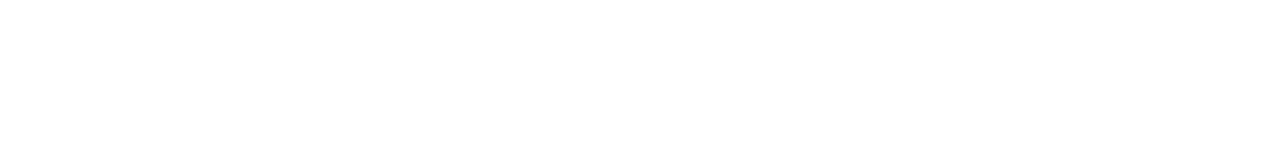
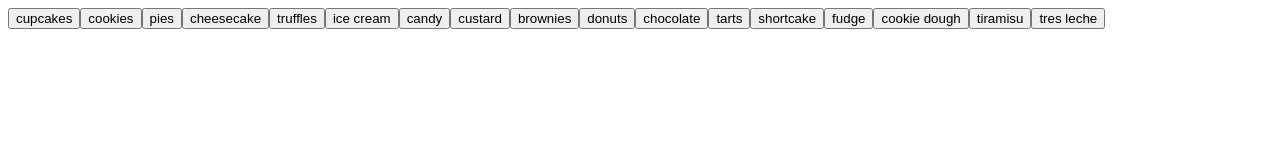
Before and after one commit to laene/Giftastic, a plain HTML site: page index.html in a window 1280 px wide. Drawn offline with nearby package versions, Linux system fonts and the light colour scheme.

Commit message:
added append buttons function in JS

```diff
--- a/game.js
+++ b/game.js
@@ -0,0 +1,26 @@
+var topics = [
+    "cupcakes",
+    "cookies",
+    "pies",
+    "cheesecake",
+    "truffles",
+    "ice cream",
+    "candy",
+    "custard",
+    "brownies",
+    "donuts",
+    "chocolate",
+    "tarts",
+    "shortcake",
+    "fudge",
+    "cookie dough",
+    "tiramisu",
+    "tres leche",
+];
+
+for (var i = 0; i < topics.length; i++) {
+    var dessertBtn = $("<button>");
+    dessertBtn.addClass("dessert-Btn");
+    dessertBtn.text(topics[i]);
+    $("#buttons-box").append(dessertBtn);
+}
--- a/index.html
+++ b/index.html
@@ -8,7 +8,15 @@
     <script src="https://cdnjs.cloudflare.com/ajax/libs/jquery/3.2.1/jquery.min.js"></script>
 </head>
 <body>
+    <div id="buttons-box">
 
+    </div>
+    <div id="user-input-box">
+
+    </div>
+    <div id="gifs-box">
+
+    </div>
 
     <script src=game.js> </script>
 </body>
```
